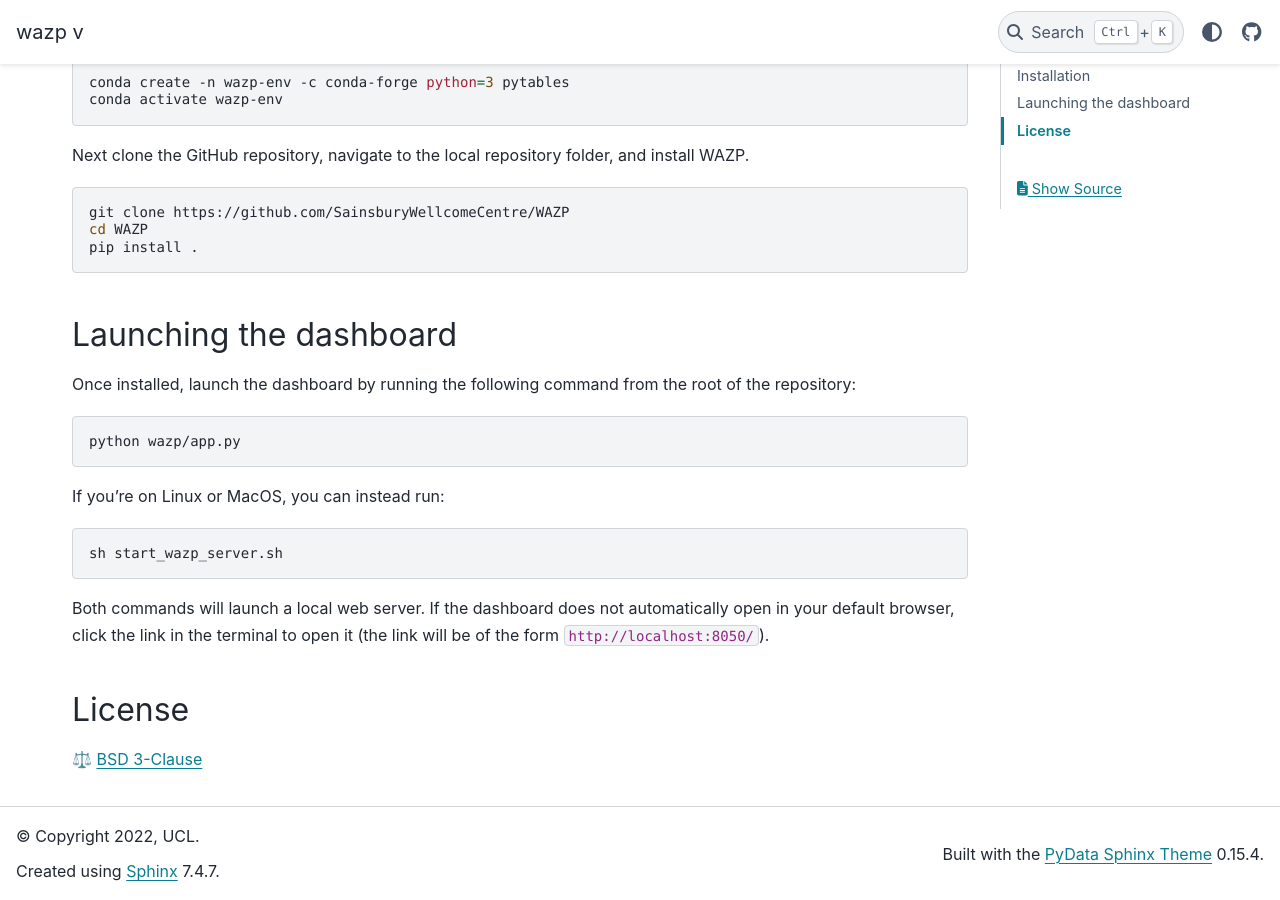
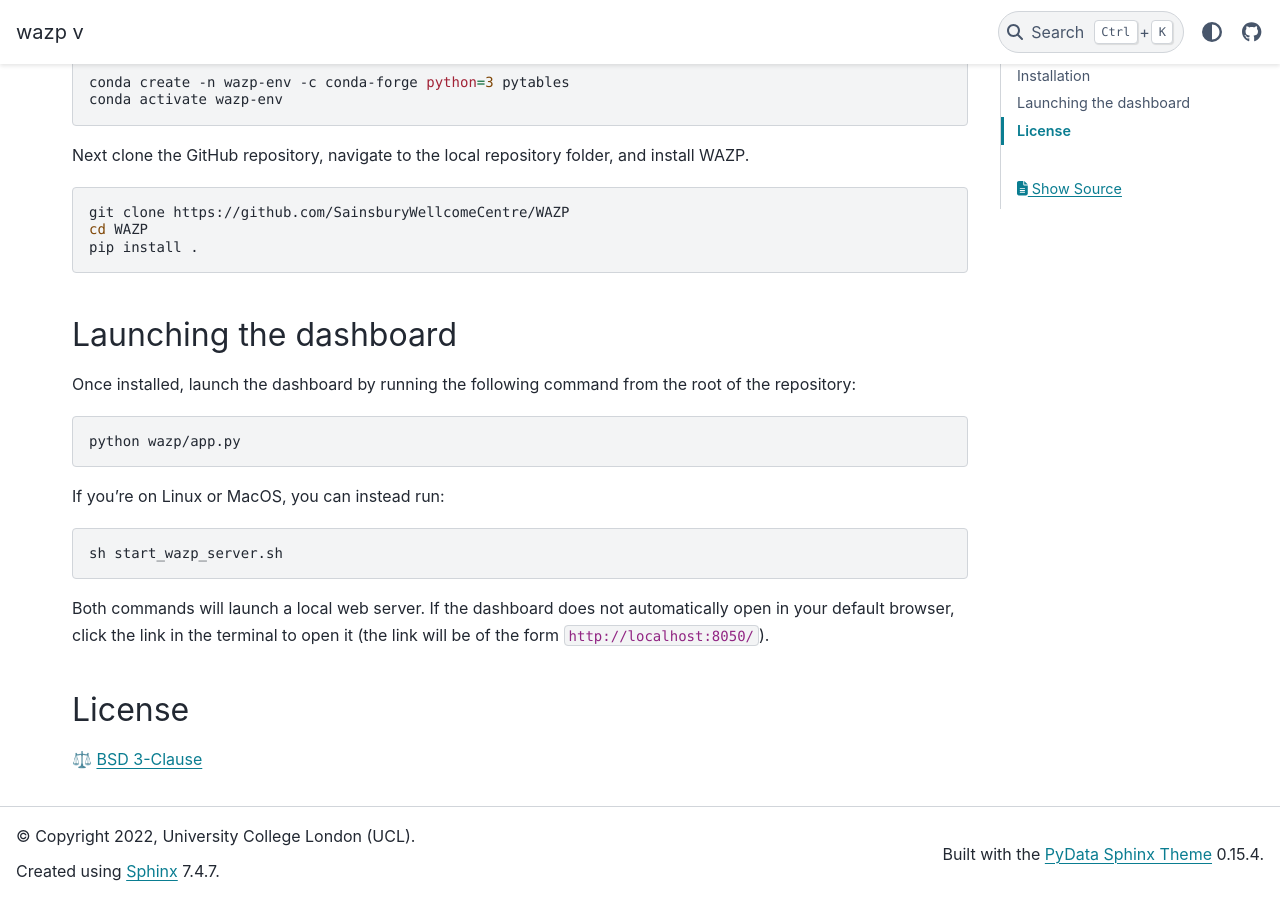
Before and after one commit to SainsburyWellcomeCentre/WAZP, a Sphinx documentation site: the page built from docs/source/index.rst, in a window 1280 px wide and 900 px high, scrolled down 545 px. Built offline with Sphinx 7.4.7 and the PyData theme 0.15.4, drawn with Linux system fonts in a browser that asks for light colours; pages that are not in the unit, such as notebooks, are missing from menus; the version number could not be read and is left out.

Commit message:
change copyright to UCL

```diff
--- a/docs/source/conf.py
+++ b/docs/source/conf.py
@@ -21,8 +21,8 @@ autodoc_mock_imports = []
 sys.path.insert(0, os.path.abspath("../.."))
 
 project = "wazp"
-copyright = "2022, UCL"
-author = "UCL"
+copyright = "2022, University College London (UCL)"
+author = "The Sainsbury Wellcome Centre and The Centre for Advanced Research Computing, UCL"
 try:
     release = setuptools_scm.get_version(root="../..", relative_to=__name__)
     # If it's a dev version, remove the git hash (for display purposes)
```
Also changed, not shown: 1 other file.
